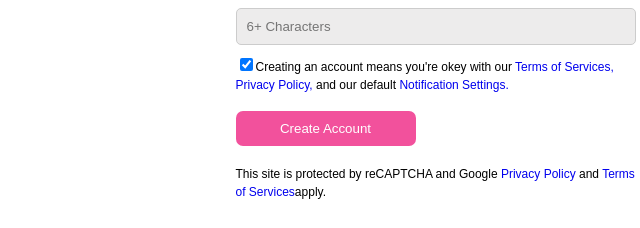
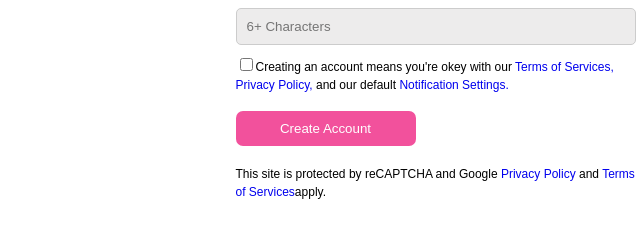
Before and after one commit to ShreeChonde/Aeonaxy-Assignment, a plain HTML site: page register.html in a window 1280 px wide. Shown: the part 381-609 px from the top of the page, 392-1032 px from the left. Drawn offline with Linux system fonts and the light colour scheme.

Commit message:
Update register.html

```diff
--- a/register.html
+++ b/register.html
@@ -53,7 +53,7 @@
             placeholder="6+ Characters"
             required
           />
-          <input type="checkbox" id="check" checked required /><span
+          <input type="checkbox" id="check" required /><span
             >Creating an account means you're okey with our
             <a href="#">Terms of Services,</a>
             <a href="#">Privacy Policy,</a> and our default
```
